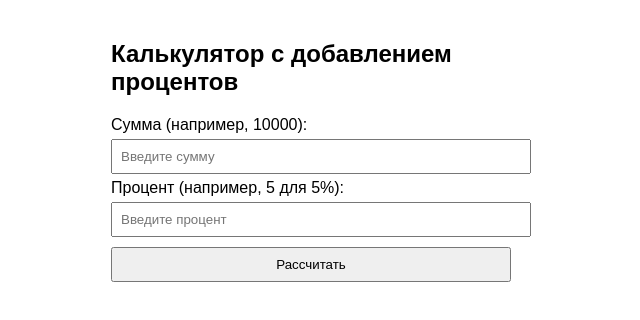
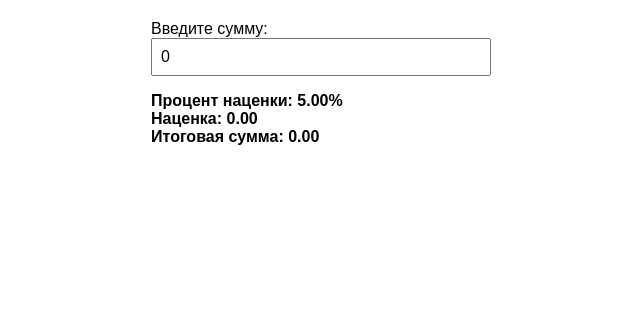
Before and after one commit to czakonegagauz/kalkulator-, a plain HTML site: page index.html in a window 1280 px wide. Shown: the whole page, without its empty margins (329-969 px from the left). Drawn offline with Linux system fonts and the light colour scheme.

Commit message:
Update index.html

```diff
--- a/index.html
+++ b/index.html
@@ -1,41 +1,54 @@
 <!DOCTYPE html>
 <html lang="ru">
 <head>
-  <meta charset="UTF-8">
-  <title>Калькулятор с процентами</title>
+  <meta charset="UTF-8" />
+  <title>Калькулятор с процентной шкалой</title>
   <style>
-    body { font-family: Arial, sans-serif; padding: 20px; max-width: 400px; margin: auto; }
-    input, button { padding: 8px; margin: 5px 0; width: 100%; }
-    .result { margin-top: 10px; font-weight: bold; }
+    body { font-family: Arial, sans-serif; max-width: 320px; margin: 20px auto; }
+    input { width: 100%; padding: 8px; font-size: 16px; }
+    #output { margin-top: 16px; font-weight: bold; }
   </style>
 </head>
 <body>
 
-  <h2>Калькулятор с добавлением процентов</h2>
+  <label>Введите сумму:
+    <input type="number" id="amount" value="0" step="0.01" oninput="calculate()" />
+  </label>
 
-  <label>Сумма (например, 10000):</label>
-  <input type="number" id="baseAmount" placeholder="Введите сумму">
-
-  <label>Процент (например, 5 для 5%):</label>
-  <input type="number" id="percent" placeholder="Введите процент">
-
-  <button onclick="calculate()">Рассчитать</button>
-
-  <div class="result" id="result"></div>
+  <div id="output"></div>
 
   <script>
+    // Задаём шкалу: [нижняя граница, верхняя граница, процент]
+    // верхняя граница включается в интервал
+    const scale = [
+      [0, 1000, 5.0],      // до 1000 — 5%
+      [1000.01, 5000, 4.0], // от 1000.01 до 5000 — 4%
+      [5000.01, 10000, 3.5],// от 5000.01 до 10000 — 3.5%
+      [10000.01, Infinity, 3.0] // больше 10000 — 3%
+    ];
+
     function calculate() {
-      const base = parseFloat(document.getElementById('baseAmount').value);
-      const percent = parseFloat(document.getElementById('percent').value);
+      const amount = parseFloat(document.getElementById('amount').value) || 0;
+      let percent = 0;
 
-      if (isNaN(base) || isNaN(percent)) {
-        document.getElementById('result').textContent = "Пожалуйста, введите корректные значения.";
-        return;
+      for (const [min, max, p] of scale) {
+        if (amount >= min && amount <= max) {
+          percent = p;
+          break;
+        }
       }
 
-      const total = base + (base * percent / 100);
-      document.getElementById('result').textContent = `Итоговая сумма: ${total.toFixed(2)}`;
+      const fee = amount * (percent / 100);
+      const total = amount + fee;
+
+      document.getElementById('output').innerHTML = `
+        Процент наценки: ${percent.toFixed(2)}%<br>
+        Наценка: ${fee.toFixed(2)}<br>
+        Итоговая сумма: ${total.toFixed(2)}
+      `;
     }
+
+    calculate(); // расчёт при загрузке страницы
   </script>
 
 </body>
```
